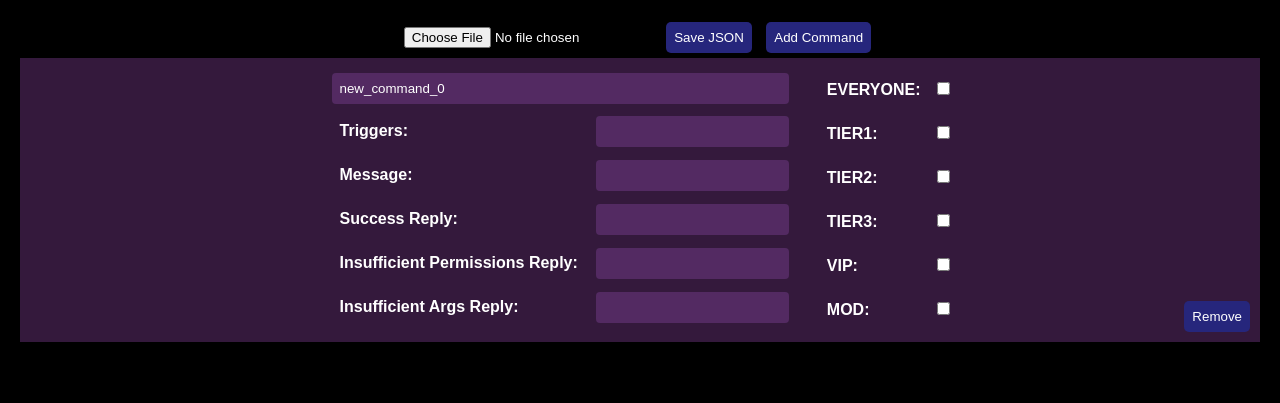
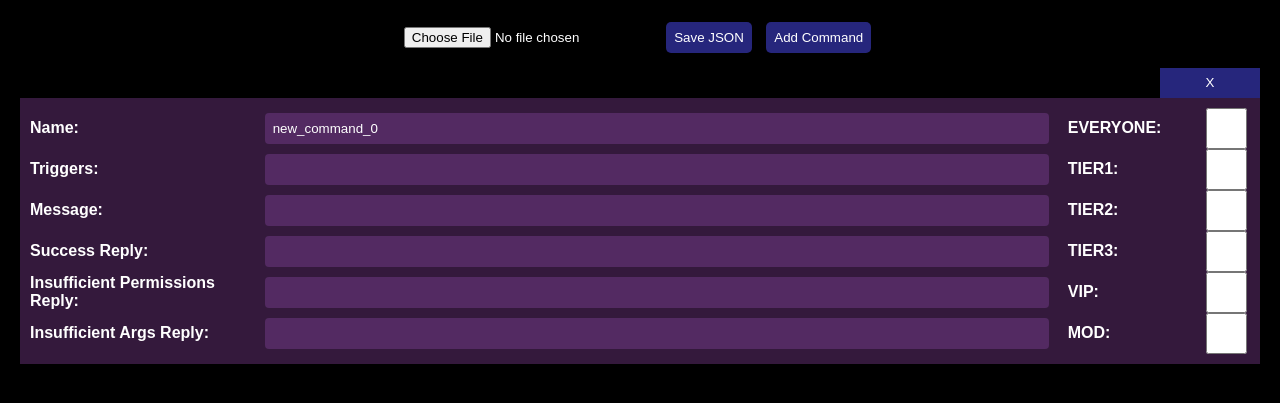
Before and after one commit to adam-gdovin/keysight-local-bot, a website: page command-editor.html in a window 1280 px wide. Both pictures are taken after a click on the button "Add Command". Shown: the part 51-454 px from the top of the page. Drawn offline with Linux system fonts and the light colour scheme.

Commit message:
minor changes to printout formatting, changed the keysight response string, reworked the editor html

```diff
--- a/command-editor.html
+++ b/command-editor.html
@@ -13,33 +13,63 @@
             text-align: center;
         }
         .command-name{
-            width: 100%;
             margin-left: 0;
         }
         .command {
             background: #34193C;
             padding: 10px;
-            margin-bottom: 10px;
+            margin-top: 40px;
+            margin-bottom: 40px;
             display:flex;
             flex-flow: row nowrap;
             position: relative;
-            gap: 20px;
+            gap: 40px;
             justify-content: center;
         }
-        .command > div {
+        #text-labels{
+            width: 200px;
+        }
+        #text-fields{
+            width: calc(100% - 410px)
+        }
+        #permission-labels{
+            width: 100px;
+        }
+        #permission-fields{
+            width: 50px;
+        }
+        .inputs, .permissions {
+            gap: 20px;
+            display:flex;
+            flex-flow: row nowrap;
+        }
+        .labels, .fields {
+            justify-content: space-between;
             display:flex;
             flex-flow: column nowrap;
+            align-items: baseline;
         }
-        .command > div > div {
+        .labels > div {
             display: flex;
-            flex-flow: row nowrap;
-            justify-content: space-between;
-            align-items: baseline;
+            width: 100%;
+            height: 100%;
+            margin: auto;
+            align-items: center;
+        }
+        .fields > input {
+            width: 100%;
+            height: 100%;
+            margin: auto;
         }
         .remove-button{
             position: absolute;
-            bottom: 5px;
-            right: 5px;
+            top: -30px;
+            right: 0px;
+            margin: 0px;
+            padding: 0px;
+            border-radius: 0px;
+            width: 100px;
+            height: 30px;
         }
         input[type="text"], button {
             background: #532A62;
@@ -50,9 +80,8 @@
             border-radius: 4px;
         }
         span{
-            padding: 8px;
-            margin: 5px;
             font-weight: bold;
+            text-align: left;
         }
         button {
             cursor: pointer;
@@ -105,33 +134,92 @@
         function createCommandForm(name, data) {
             const container = document.getElementById('commandsContainer');
             const div = document.createElement('div');
-            div.className = 'command';
+            div.className = 'command';3
             div.innerHTML = `
-                <div class="inputs">
+                <div id="text-labels" class="labels">
                     <div>
-                        <input class="command-name" type="text" value="${name}" onchange="updateCommandName('${name}', this.value)">
+                        <span>Name:</span>
                     </div>
                     <div>
-                        <span>Triggers:</span> <input type="text" value="${data.triggers.join(', ')}" onchange="updateTriggers('${name}', this.value)">
+                        <span>Triggers:</span>
                     </div>
                     <div>
-                        <span>Message:</span> <input type="text" value="${data.message}" onchange="updateField('${name}', 'message', this.value)">
+                        <span>Message:</span>
                     </div>
                     <div>
-                        <span>Success Reply:</span> <input type="text" value="${data.success_reply}" onchange="updateField('${name}', 'success_reply', this.value)">
+                        <span>Success Reply:</span>
                     </div>
                     <div>
-                        <span>Insufficient Permissions Reply:</span> <input type="text" value="${data.insufficient_permissions_reply}" onchange="updateField('${name}', 'insufficient_permissions_reply', this.value)">
+                        <span>Insufficient Permissions Reply:</span>
                     </div>
                     <div>
-                        <span>Insufficient Args Reply:</span> <input type="text" value="${data.insufficient_arguments_reply}" onchange="updateField('${name}', 'insufficient_arguments_reply', this.value)">
+                        <span>Insufficient Args Reply:</span>
                     </div>
                 </div>
-                <div class="permissions">
-                    ${Object.keys(data.permissions).map(role => `<div><span>${role.toUpperCase()}:</span> <input type="checkbox" ${data.permissions[role] ? 'checked' : ''} onchange="updatePermission('${name}', '${role}', this.checked)"></div>`).join(' ')}
+                <div id="text-fields" class ="fields">
+                        <input type="text" value="${name}" onchange="updateCommandName('${name}', this.value)">
+                        <input type="text" value="${data.triggers.join(', ')}" onchange="updateTriggers('${name}', this.value)">
+                        <input type="text" value="${data.message}" onchange="updateField('${name}', 'message', this.value)">
+                        <input type="text" value="${data.success_reply}" onchange="updateField('${name}', 'success_reply', this.value)">
+                        <input type="text" value="${data.insufficient_permissions_reply}" onchange="updateField('${name}', 'insufficient_permissions_reply', this.value)">
+                        <input type="text" value="${data.insufficient_arguments_reply}" onchange="updateField('${name}', 'insufficient_arguments_reply', this.value)">
                 </div>
-                <button class="remove-button" onclick="removeCommand('${name}')">Remove</button>
+                <div id="permission-labels" class="labels">
+                    ${Object.keys(data.permissions).map(role => `<div><span>${role.toUpperCase()}:</span></div>`).join(' ')}
+                </div>
+                <div id="permission-fields" class="fields">
+                    ${Object.keys(data.permissions).map(role => `<input type="checkbox" ${data.permissions[role] ? 'checked' : ''} onchange="updatePermission('${name}', '${role}', this.checked)">`).join(' ')}
+                </div>
+                <button class="remove-button" onclick="removeCommand('${name}')">    X    </button>
             `;
+            // div.innerHTML = `
+            //     <div class="inputs">
+            //         <div class="labels">
+            //             <div>
+            //                 <span>Name:</span>
+            //             </div>
+            //             <div>
+            //                 <span>Triggers:</span>
+            //             </div>
+            //             <div>
+            //                 <span>Message:</span>
+            //             </div>
+            //             <div>
+            //                 <span>Success Reply:</span>
+            //             </div>
+            //             <div>
+            //                 <span>Insufficient Permissions Reply:</span>
+            //             </div>
+            //             <div>
+            //                 <span>Insufficient Args Reply:</span>
+            //             </div>
+            //         </div>
+            //         <div class ="fields">
+            //             <div>
+            //                 <input type="text" value="${name}" onchange="updateCommandName('${name}', this.value)">
+            //             </div>
+            //             <div>
+            //                 <input type="text" value="${data.triggers.join(', ')}" onchange="updateTriggers('${name}', this.value)">
+            //             </div>
+            //             <div>
+            //                 <input type="text" value="${data.message}" onchange="updateField('${name}', 'message', this.value)">
+            //             </div>
+            //             <div>
+            //                 <input type="text" value="${data.success_reply}" onchange="updateField('${name}', 'success_reply', this.value)">
+            //             </div>
+            //             <div>
+            //                 <input type="text" value="${data.insufficient_permissions_reply}" onchange="updateField('${name}', 'insufficient_permissions_reply', this.value)">
+            //             </div>
+            //             <div>
+            //                 <input type="text" value="${data.insufficient_arguments_reply}" onchange="updateField('${name}', 'insufficient_arguments_reply', this.value)">
+            //             </div>
+            //         </div>
+            //     </div>
+            //     <div class="permissions">
+            //         ${Object.keys(data.permissions).map(role => `<div><span>${role.toUpperCase()}:</span> <input type="checkbox" ${data.permissions[role] ? 'checked' : ''} onchange="updatePermission('${name}', '${role}', this.checked)"></div>`).join(' ')}
+            //     </div>
+            //     <button class="remove-button" onclick="removeCommand('${name}')">Remove</button>
+            // `;
             container.appendChild(div);
         }
 
--- a/commandmanager.js
+++ b/commandmanager.js
@@ -71,7 +71,11 @@ class Command {
         return this._insufficient_arguments_reply && this._replaceWildcards(this._insufficient_arguments_reply, chatUser, chatCommand);
     }
     _replaceWildcards(text, chatUser, chatCommand) {
-        return text.replaceAll("$cmd", this.commandName).replaceAll("$msg", chatCommand.msg).replaceAll("$usr", `@${chatUser.displayName}`).replaceAll("$res", chatCommand.response);
+        return text.replaceAll("$cmd", this.commandName)
+            .replaceAll("$msg", chatCommand.msg)
+            .replaceAll("$usr", `@${chatUser.displayName}`)
+            .replaceAll(`@@${chatUser.displayName}`, `@${chatUser.displayName}`)
+            .replaceAll("$res", chatCommand.response);
     }
 
     checkUserPermissions(chatUser) {
--- a/main.js
+++ b/main.js
@@ -21,7 +21,7 @@ if (ARGS.help) {
       --channel         Twitch channel to join (Defaults to signed in user)
       --commandsFile    Path to commands.json file (Default './commands.json')
       --tokenFile       Path to token.json file (Default './token.json')
-      --login           Ignores the token.json file and forces relogin
+      --login           Ignores the token.json file and forces re-login
     `);
     process.exit(0);  // Stop the program after showing help
 }
@@ -55,7 +55,7 @@ if (ARGS.help) {
         }
         ws.sendMessageToKeysight(command, chatUser, chatCommand)
             .then((response) => {
-                chatCommand.response = response;
+                chatCommand.response = (typeof response === 'object' && "reply" in response) ? response.reply : response;
                 command.hasSuccessReply() && callback(command.getSuccessReply(chatUser, chatCommand));
             })
             .catch((error) => {
```
Also changed, not shown: auth.js (+4 -3 lines), debug-log.js (+16 -9 lines).
